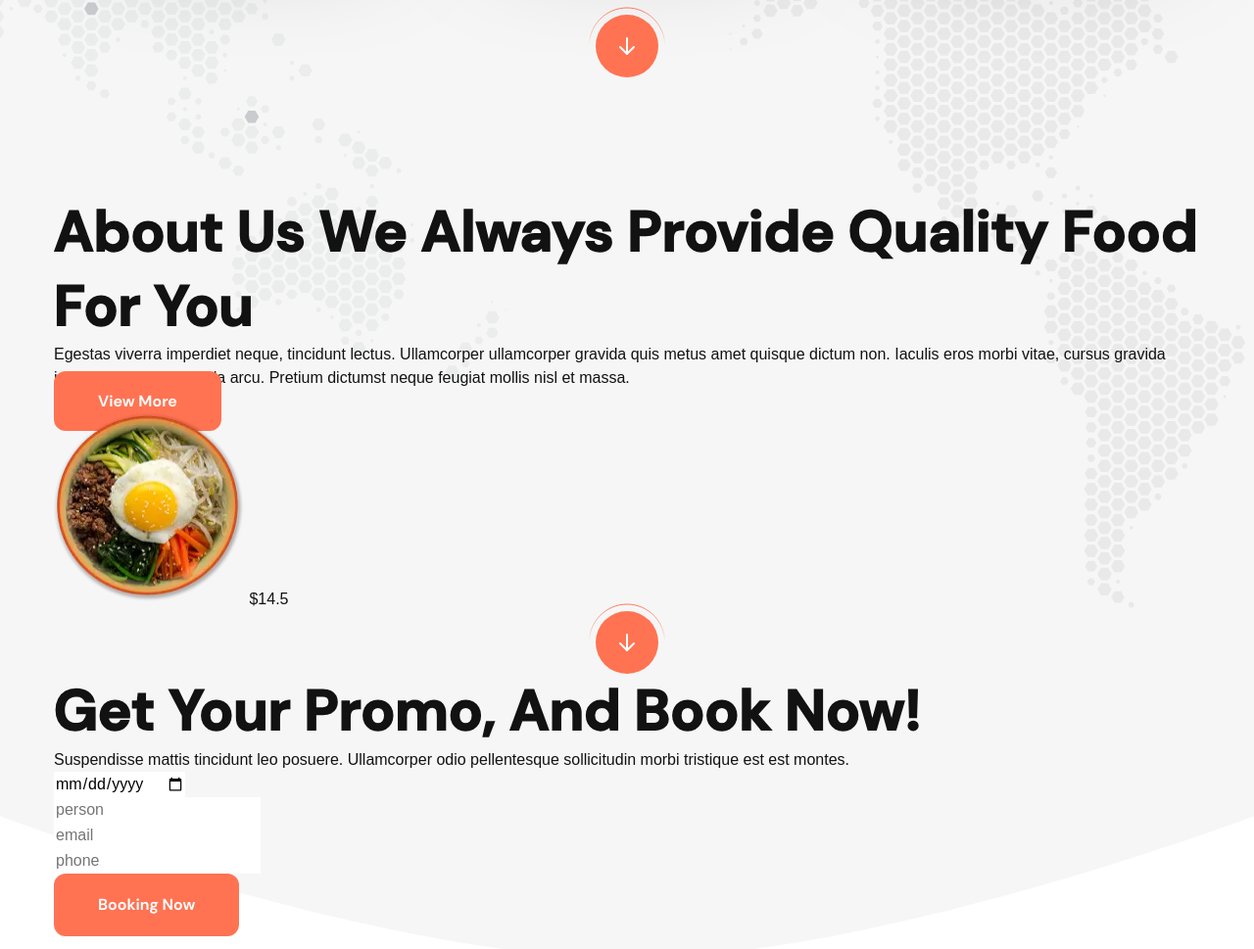
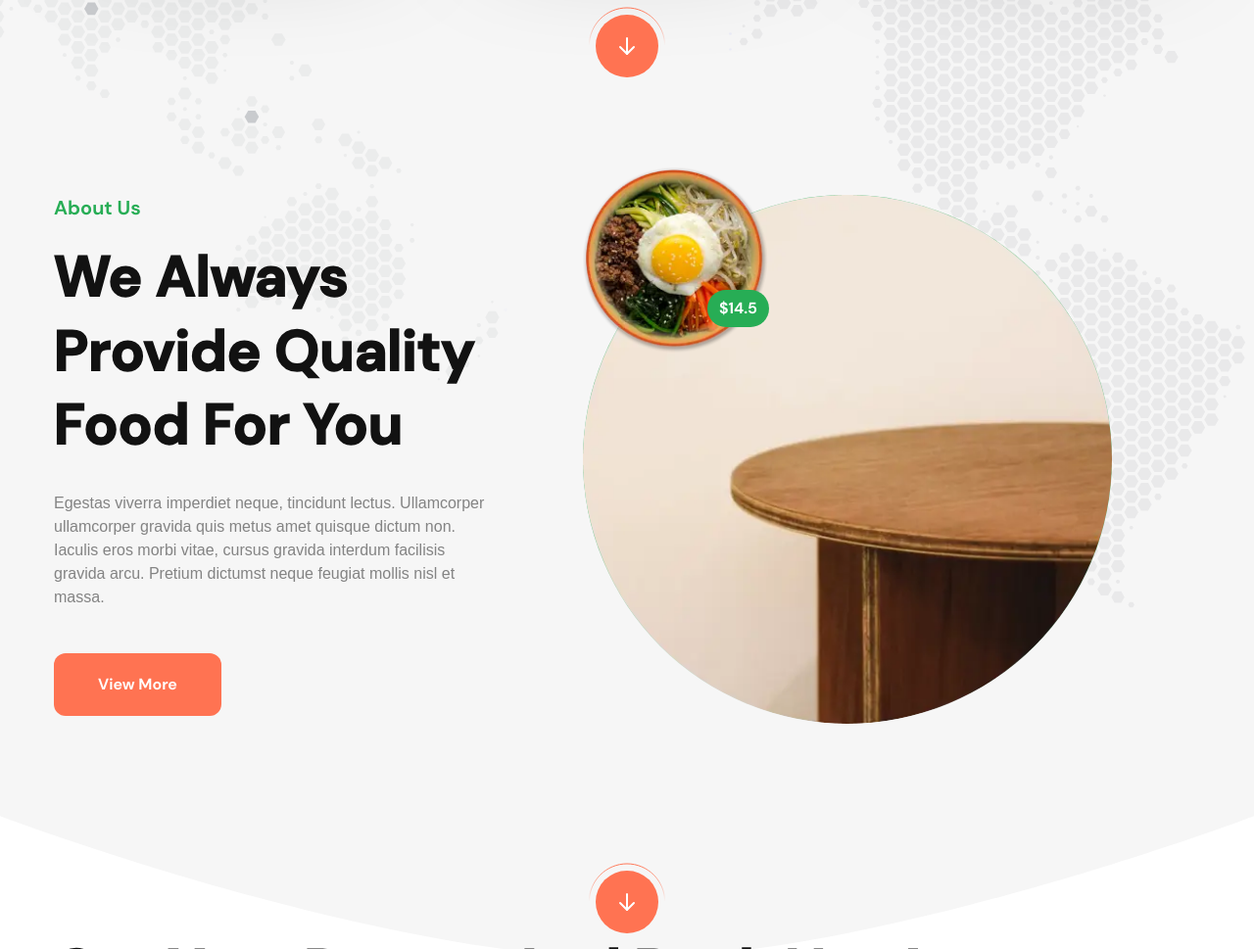
Before and after one commit to Underskinua/practice_food_template, a website built with Parcel: page index.html in a window 1280 px wide. Shown: the part 2099-3068 px from the top of the page at 98% size. Built offline with nearby package versions, Linux system fonts and the light colour scheme; files whose address does not match are found by name.

Commit message:
addAbout

```diff
--- a/index.html
+++ b/index.html
@@ -4,6 +4,7 @@
   <meta charset="UTF-8">
   <meta name="viewport" content="width=device-width, initial-scale=1.0">
   <link rel="stylesheet" href="./css/main.min.css" />
+  <link rel="icon" href="/favicon.ico" type="image/x-icon">
   <title>Food Delivery</title>
 
 </head>
@@ -97,7 +98,7 @@
     <section class="about">
       <div class="container about__inner">
         <div class="about__content">
-          <h2 class="title">
+          <h2 class="title about__title">
             <span>About Us</span>
             We Always Provide Quality Food For You
           </h2>
--- a/main.scss
+++ b/main.scss
@@ -17,6 +17,7 @@
 @import './scss/components/search-form';
 @import './scss/components/product-card';
 @import './scss/sections/popular';
+@import './scss/sections/about';
 
 // layouts
 
--- a/scss/components/_arrow-link.scss
+++ b/scss/components/_arrow-link.scss
@@ -7,7 +7,7 @@
     background-color: $c-orange;
 
     margin: 0 auto;
-    background-image: url(./../images/icons/icon_arrow_down_short.svg);
+    background-image: url('./../images/icons/icon_arrow_down_short.svg');
     background-repeat: no-repeat;
     background-size: 2.4rem;
     background-position: center;
@@ -20,7 +20,7 @@
         left: -8px;
         width: 8rem;
         height: 8rem;
-        background-image: url(./../images/arc_orange.svg);
+        background-image: url('./../images/arc_orange.svg');
         background-repeat: no-repeat;
         background-size: contain;
         background-position: top center;
--- a/scss/components/_buttons.scss
+++ b/scss/components/_buttons.scss
@@ -1,4 +1,5 @@
 .btn {
+    display: inline-block;
     padding: 2rem 4.5rem;
     color: $c-white;
     font-weight: 700;
--- a/scss/components/_product-card.scss
+++ b/scss/components/_product-card.scss
@@ -49,7 +49,7 @@
         bottom: 0;
         padding: 2.8rem 4.4rem;
         border-radius: 0 0 2.4rem 2.4rem;
-        background-image: url(./../images/icons/icon_arrow_right_short.svg);
+        background-image: url('./../images/icons/icon_arrow_right_short.svg');
         background-repeat: no-repeat;
         background-size: 1.8rem;
         background-position: center right 4.4rem;
--- /dev/null
+++ b/scss/sections/_about.scss
@@ -0,0 +1,64 @@
+.about {
+    margin-bottom: 15rem;
+
+    &__inner {
+        display: flex;
+        gap: 10rem;
+    }
+
+    &__content {
+        width: 44rem;
+    }
+
+    &__title {
+        margin-bottom: 3rem;
+        span {
+            display: block;
+            font-size: 20px;
+            font-weight: normal;
+            color: $c-green;
+            margin-bottom: 2rem;
+            -webkit-text-stroke: 0;
+        }
+    }
+
+    &__text {
+        font-size: 16px;
+        color: rgba($c-black, 0.5);
+        margin-bottom: 4.5rem;
+    }
+
+    &__images {
+        position: relative;
+        width: 54rem;
+        height: 54rem;
+        border-radius: 50%;
+        background-image: url('./../images/table.webp'), linear-gradient(180deg, $c-green 65%, transparent); /*-- попробывать с помощью псевдоелемента тоже самое--*/
+        background-size: contain;
+        background-position: center;
+        background-repeat: no-repeat;
+    }
+
+    &__breakfast {
+        position: relative;
+        width: 19rem;
+        height: 19rem;
+        transform: translateY(-3rem);
+    }
+
+    &__img {
+        width: 100%;
+        object-fit: contain;
+    }
+
+    &__price {
+        position: absolute;
+        bottom: 2.5rem;
+        right: 0;
+        background-color: $c-green;
+        padding: 7px 12px;
+        border-radius: 2rem;
+        font-weight: 700;
+        color: $c-white;
+    }
+}
--- a/scss/sections/_hero.scss
+++ b/scss/sections/_hero.scss
@@ -2,7 +2,7 @@
     position: relative;
     height: 120rem;
     padding-top: 14rem;
-    background-image: url(./../images/hero_ellipse.svg);
+    background-image: url('./../images/hero_ellipse.svg');
     background-repeat: no-repeat;
     background-size: cover;
     background-position: center bottom 11rem;
@@ -18,8 +18,8 @@
         width: 53rem;
         height: 50rem;
         background-image:
-            url(./../images/big_burger.webp),
-            url(./../images/white_ellipse.svg);
+            url('./../images/big_burger.webp'),
+            url('./../images/white_ellipse.svg');
         background-repeat: no-repeat;
         background-position: right bottom, left top;
         background-size: 48rem 37rem, 46rem 46rem;
--- a/scss/sections/_popular.scss
+++ b/scss/sections/_popular.scss
@@ -21,10 +21,4 @@
         align-items: end;
     }
 
-    // &__item {
-    // }
-
-    // &__arrow {
-    // }
-
 }
```
Also changed, not shown: css/main.css, css/main.min.css, favicon.ico (added), 2 other files.
